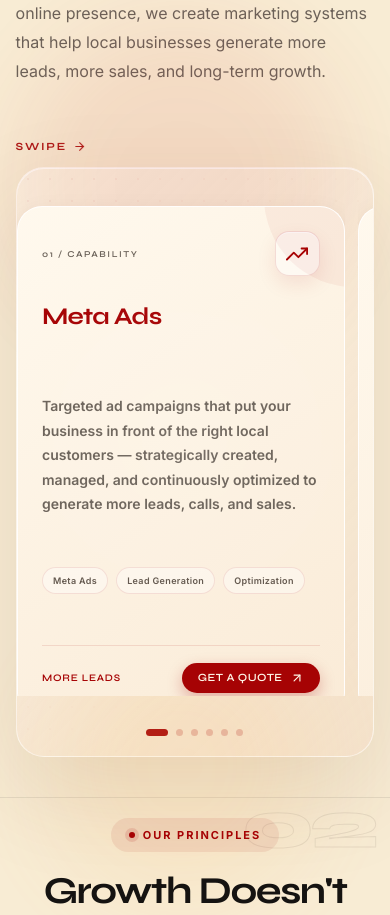
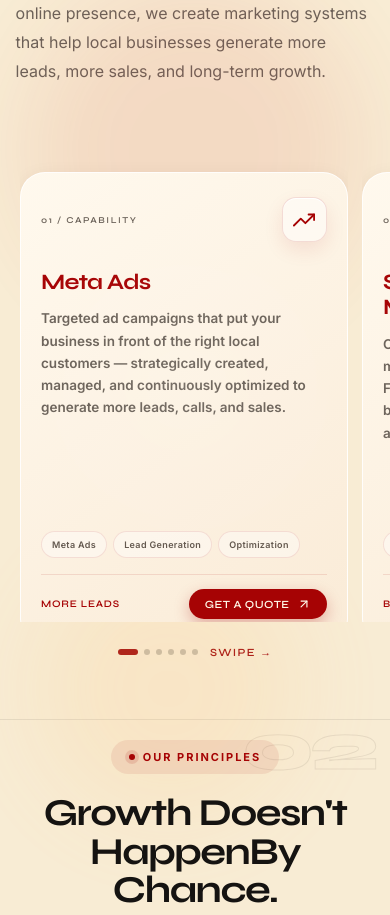
Before and after one commit to MOHAMMEDAHRASKHANKP/-admosphere-site, a React (Vite) app: page / in a window 390 px wide. Shown: the part 1080-1995 px from the top of the page. Built offline with nearby package versions, Linux system fonts and the light colour scheme.

Commit message:
feat: improve mobile services card swiper with 84vw peek, snap padding, bottom dots and swipe hint

```diff
--- a/src/components/sections/Services.jsx
+++ b/src/components/sections/Services.jsx
@@ -1,7 +1,7 @@
 import React, { useRef, useState, useEffect } from "react";
 import { motion } from "framer-motion";
 import Magnetic from "../ui/Magnetic";
-import { FiArrowUpRight, FiArrowRight } from 'react-icons/fi';
+import { FiArrowUpRight } from 'react-icons/fi';
 
 function ServiceCard({
   service,
@@ -130,7 +130,6 @@
   const [activeIndex, setActiveIndex] = useState(0);
   const [hasSwiped, setHasSwiped] = useState(false);
   const [isMobile, setIsMobile] = useState(false);
-  const nudgedRef = useRef(false);
 
   // Detect mobile
   useEffect(() => {
@@ -142,23 +141,32 @@
     return () => window.removeEventListener("resize", checkMobile);
   }, []);
 
-  // Update dots via throttled/passive scroll listener on mobile
+  // Update dots via passive scroll listener on mobile
   useEffect(() => {
     const bento = bentoRef.current;
     if (!bento) return;
 
     let ticking = false;
     const handleScroll = () => {
-      if (!hasSwiped) setHasSwiped(true);
+      if (!hasSwiped) {
+        setHasSwiped(true);
+      }
 
       if (!ticking) {
         window.requestAnimationFrame(() => {
           const scrollLeft = bento.scrollLeft;
-          const card = bento.querySelector(".service");
-          if (card) {
-            const cardWidth = card.offsetWidth + 14; // card width + gap
-            const index = Math.round(scrollLeft / cardWidth);
-            setActiveIndex(Math.max(0, Math.min(services.length - 1, index)));
+          const cards = bento.querySelectorAll(".service");
+          if (cards.length > 0) {
+            let closestIndex = 0;
+            let minDiff = Infinity;
+            cards.forEach((card, idx) => {
+              const diff = Math.abs(card.offsetLeft - 20 - scrollLeft);
+              if (diff < minDiff) {
+                minDiff = diff;
+                closestIndex = idx;
+              }
+            });
+            setActiveIndex(closestIndex);
           }
           ticking = false;
         });
@@ -168,36 +176,20 @@
 
     bento.addEventListener("scroll", handleScroll, { passive: true });
     return () => bento.removeEventListener("scroll", handleScroll);
-  }, [services.length, hasSwiped]);
+  }, [hasSwiped]);
 
-  // One-time nudge effect when section first enters screen
-  useEffect(() => {
-    const section = sectionRef.current;
+  // Handle dot click navigation
+  const handleDotClick = (i) => {
     const bento = bentoRef.current;
-    if (!section || !bento || window.innerWidth >= 768) return;
-
-    // Skip if user prefers reduced motion
-    const prefersReducedMotion = window.matchMedia("(prefers-reduced-motion: reduce)").matches;
-    if (prefersReducedMotion) return;
-
-    const observer = new IntersectionObserver(
-      (entries) => {
-        entries.forEach((entry) => {
-          if (entry.isIntersecting && !nudgedRef.current) {
-            nudgedRef.current = true;
-            bento.classList.add("bento-nudge");
-            setTimeout(() => {
-              bento.classList.remove("bento-nudge");
-            }, 850);
+    if (!bento) return;
+    const cards = bento.querySelectorAll(".service");
+    const targetCard = cards[i];
+    if (targetCard) {
+      const scrollPos = targetCard.offsetLeft - 20;
+      bento.scrollTo({ left: scrollPos, behavior: "smooth" });
+      setActiveIndex(i);
     }
-        });
-      },
-      { threshold: 0.15 }
-    );
-
-    observer.observe(section);
-    return () => observer.disconnect();
-  }, []);
+  };
 
   return (
     <section
@@ -217,12 +209,6 @@
           </p>
         </Reveal>
 
-        {/* Mobile Swipe Hint */}
-        <div className={`services-swipe-hint ${hasSwiped ? "hint-hidden" : ""}`}>
-          <span>Swipe</span>
-          <FiArrowRight className="swipe-arrow" />
-        </div>
-
         <div className="service-atmosphere">
           <div className="service-glow glow-a" />
           <div className="service-glow glow-b" />
@@ -239,25 +225,27 @@
             ))}
           </div>
 
-          {/* Mobile Pagination Dots */}
-          <div className="services-dots-container" aria-label="Services carousel navigation">
+          {/* Mobile Dots and Swipe Text on the same row below cards */}
+          <div className="services-mobile-nav" aria-label="Services carousel navigation">
+            <div className="services-dots-container">
               {services.map((_, i) => (
                 <button
                   key={i}
                   type="button"
                   className={`service-dot ${i === activeIndex ? "active" : ""}`}
                   aria-label={`Go to service ${i + 1}`}
-                onClick={() => {
-                  const bento = bentoRef.current;
-                  if (bento) {
-                    const card = bento.querySelectorAll(".service")[i];
-                    if (card) {
-                      card.scrollIntoView({ behavior: "smooth", inline: "start", block: "nearest" });
-                    }
-                  }
-                }}
+                  onClick={() => handleDotClick(i)}
                 />
               ))}
+            </div>
+
+            <div
+              className={`services-swipe-hint ${hasSwiped ? "hint-hidden" : ""}`}
+              aria-hidden={hasSwiped ? "true" : "false"}
+            >
+              <span>Swipe</span>
+              <span className="swipe-arrow" aria-hidden="true">→</span>
+            </div>
           </div>
         </div>
       </div>
--- a/src/services.css
+++ b/src/services.css
@@ -158,8 +158,12 @@
 
 .service-atmosphere .s1 .service-glass{background:linear-gradient(145deg,rgba(255,250,238,.82),rgba(239,190,154,.43))}
 /* ============================================================
-   SWIPE HINT & DOTS
+   MOBILE SWIPER (SCREENS UNDER 768px)
    ============================================================ */
+
+.services-mobile-nav {
+  display: none;
+}
 
 .services-swipe-hint {
   display: none;
@@ -170,53 +174,24 @@
 }
 
 @media (max-width: 768px) {
-  .services-swipe-hint {
-    display: inline-flex;
-    align-items: center;
-    gap: 6px;
-    margin-bottom: 14px;
-    font: 700 11px 'Syne', sans-serif;
-    letter-spacing: .16em;
-    text-transform: uppercase;
-    color: var(--red);
-    opacity: 0.9;
-    transition: opacity 0.4s ease, transform 0.4s ease;
+  /* Bleed scroll area so 20px padding lines up with content and ~8vw peeks on right */
+  #services .service-atmosphere {
+    padding: 16px 0 20px !important;
+    border-radius: 28px;
+    background: transparent !important;
+    border: none !important;
+    box-shadow: none !important;
+    overflow: visible !important;
+    width: 100vw !important;
+    margin-left: calc(-50vw + 50%) !important;
+    margin-right: calc(-50vw + 50%) !important;
   }
 
-  .services-swipe-hint.hint-hidden {
-    opacity: 0;
-    pointer-events: none;
-    transform: translateX(6px);
+  #services .service-atmosphere:before {
+    display: none !important;
   }
 
-  .services-swipe-hint .swipe-arrow {
-    font-size: 13px;
-    animation: swipeArrowNudge 1.6s ease-in-out infinite;
-  }
-
-  @keyframes swipeArrowNudge {
-    0%, 100% { transform: translateX(0); }
-    50%      { transform: translateX(4px); }
-  }
-
-  /* One-time entrance nudge */
-  .bento-nudge {
-    animation: bentoSwipeNudge 0.8s ease-in-out forwards;
-  }
-
-  @keyframes bentoSwipeNudge {
-    0%   { transform: translateX(0); }
-    38%  { transform: translateX(-40px); }
-    100% { transform: translateX(0); }
-  }
-
-  /* Native CSS scroll-snap only — no JS interference, zero flicker */
-  .service-atmosphere {
-    padding: 16px 0 20px !important;
-    border-radius: 28px;
-    overflow: visible;
-  }
-
+  /* 2. Native CSS scroll-snap with 20px left padding */
   .service-atmosphere .bento {
     display: flex !important;
     overflow-x: auto !important;
@@ -225,7 +200,8 @@
     overscroll-behavior-x: contain !important;
     scrollbar-width: none !important;
     gap: 14px !important;
-    padding: 0 16px 16px !important;
+    padding: 0 20px 8px !important;
+    scroll-padding-left: 20px !important;
     margin: 0 !important;
   }
 
@@ -233,7 +209,7 @@
     display: none !important;
   }
 
-  /* 84vw wide card with peek effect */
+  /* 1 & 7. 84vw wide card with peek effect, translateZ and backface-visibility */
   .service-atmosphere .service,
   .service-atmosphere .service-reveal-wrapper,
   .service {
@@ -244,54 +220,140 @@
     scroll-snap-stop: normal !important;
     opacity: 1 !important;
     visibility: visible !important;
-    display: block !important;
+    display: flex !important;
+    flex-direction: column !important;
     transform: translateZ(0) !important;
     backface-visibility: hidden !important;
     will-change: transform !important;
   }
 
-  /* Optimized mobile card: remove heavy backdrop-filter & heavy shadow to prevent GPU redraw blink */
+  .service-card-link {
+    display: flex !important;
+    flex-direction: column !important;
+    height: 100% !important;
+    width: 100% !important;
+  }
+
+  /* 3 & 7. Equal height, comfortable padding, no text touching edges, no backdrop-filter or heavy shadow */
   .service-glass {
-    min-height: 480px !important;
+    min-height: 450px !important;
     height: 100% !important;
-    padding: 24px !important;
+    padding: 24px 20px !important;
     backdrop-filter: none !important;
     -webkit-backdrop-filter: none !important;
     background: linear-gradient(145deg, #fff9ee, #faebd7) !important;
-    box-shadow: 0 8px 24px rgba(65, 31, 18, 0.08) !important;
+    box-shadow: 0 6px 20px rgba(65, 31, 18, 0.08) !important;
     border: 1px solid rgba(255, 255, 255, 0.9) !important;
     transform: translateZ(0) !important;
     backface-visibility: hidden !important;
-    will-change: transform !important;
+    display: flex !important;
+    flex-direction: column !important;
+    justify-content: space-between !important;
   }
 
-  .service-glass::after {
+  .service-glass::after,
+  .service-glass::before {
     display: none !important;
   }
 
-  /* Progress Dots */
-  .services-dots-container {
-    display: flex;
-    justify-content: center;
-    align-items: center;
-    gap: 8px;
-    margin-top: 18px;
+  .service-atmosphere .service h3 {
+    font-size: 22px !important;
+    line-height: 1.15 !important;
+    margin: 0 0 12px !important;
+    min-height: auto !important;
   }
 
+  .service-atmosphere .service p {
+    font-size: 13.5px !important;
+    line-height: 1.65 !important;
+  }
+
+  .service-tags {
+    gap: 6px !important;
+    min-height: auto !important;
+    margin-bottom: 16px !important;
+  }
+
+  .service-foot {
+    padding-top: 14px !important;
+  }
+
+  /* 4 & 5. Navigation Row below cards: centered dots + Swipe text on same row with 12px gap, 16px space above */
+  .services-mobile-nav {
+    display: flex !important;
+    align-items: center;
+    justify-content: center;
+    gap: 12px;
+    margin-top: 16px;
+    padding: 0 20px;
+  }
+
+  .services-dots-container {
+    display: flex !important;
+    align-items: center;
+    gap: 6px;
+  }
+
+  /* Inactive dots: small 6px circle in a muted tone */
   .service-dot {
-    width: 7px;
-    height: 7px;
-    border-radius: 999px;
+    width: 6px;
+    height: 6px;
+    border-radius: 50%;
     border: none;
     padding: 0;
-    background: rgba(166, 3, 4, 0.22);
+    background: rgba(23, 16, 15, 0.22);
     cursor: pointer;
-    transition: width 0.3s cubic-bezier(0.22, 1, 0.36, 1), background-color 0.3s ease;
+    transition: width 0.3s cubic-bezier(0.22, 1, 0.36, 1), border-radius 0.3s ease, background-color 0.3s ease;
+    will-change: width, background-color;
   }
 
+  /* Active dot: dark red pill 20px wide, 6px tall */
   .service-dot.active {
-    width: 22px;
-    background: var(--red);
+    width: 20px;
+    height: 6px;
+    border-radius: 999px;
+    background: #A30D0D;
+  }
+
+  /* 5 & 6. Swipe text: uppercase, 11px, letter-spacing 0.12em, font-weight 600, color #A30D0D */
+  .services-swipe-hint {
+    display: inline-flex !important;
+    align-items: center;
+    gap: 4px;
+    font-family: 'Syne', sans-serif;
+    font-size: 11px;
+    font-weight: 600;
+    letter-spacing: 0.12em;
+    text-transform: uppercase;
+    color: #A30D0D;
+    transition: opacity 0.4s ease;
+  }
+
+  .services-swipe-hint.hint-hidden {
+    opacity: 0 !important;
+    pointer-events: none !important;
+  }
+
+  .swipe-arrow {
+    display: inline-block;
+    will-change: transform;
+    animation: swipeArrowNudge 1.6s ease-in-out infinite;
+  }
+
+  @keyframes swipeArrowNudge {
+    0%, 100% {
+      transform: translateX(0);
+    }
+    50% {
+      transform: translateX(4px);
+    }
+  }
+}
+
+/* 8. Respect prefers-reduced-motion */
+@media (prefers-reduced-motion: reduce) {
+  .swipe-arrow {
+    animation: none !important;
   }
 }
 
```
Lines whose indentation alone changed are shown as unchanged.
